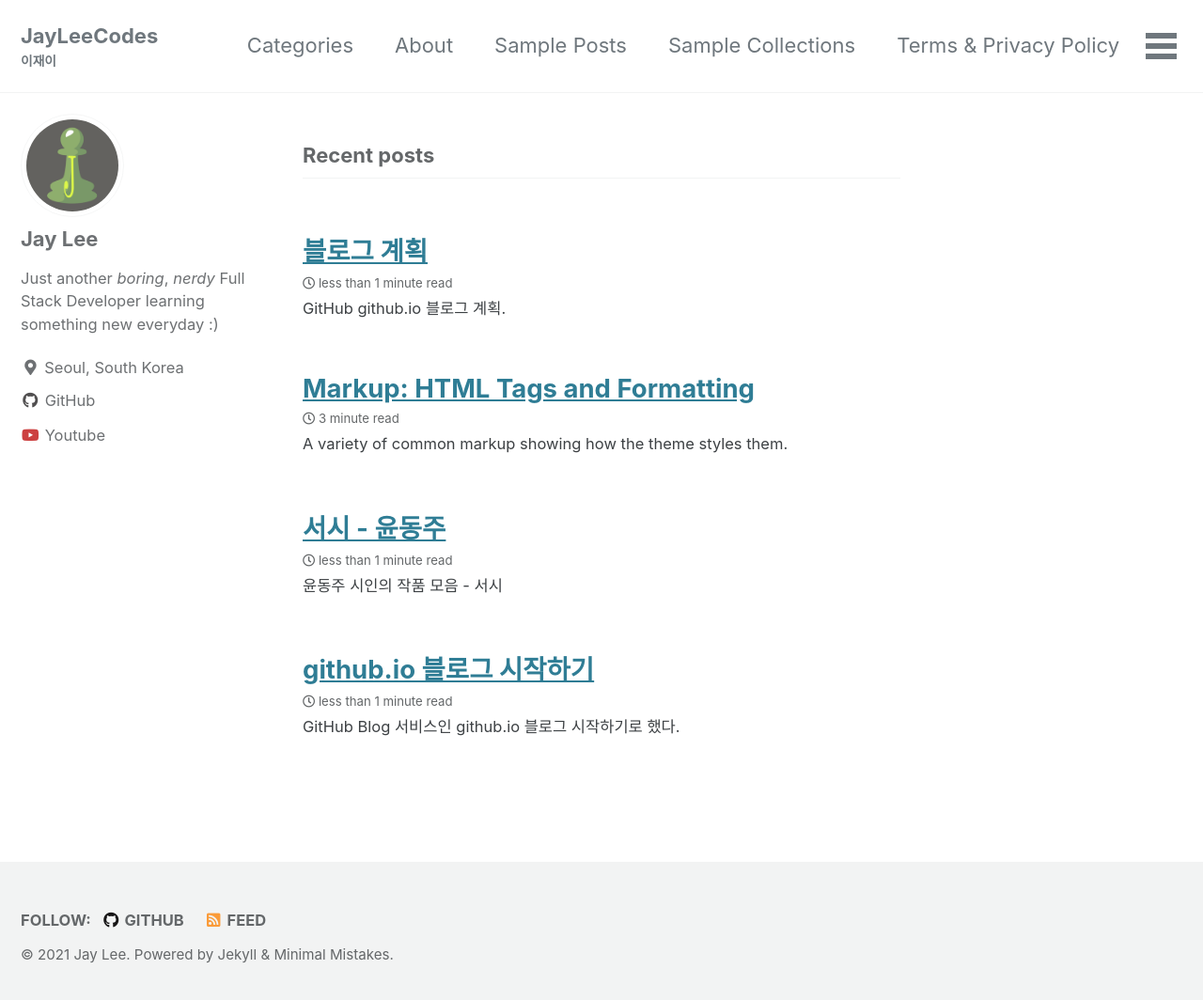
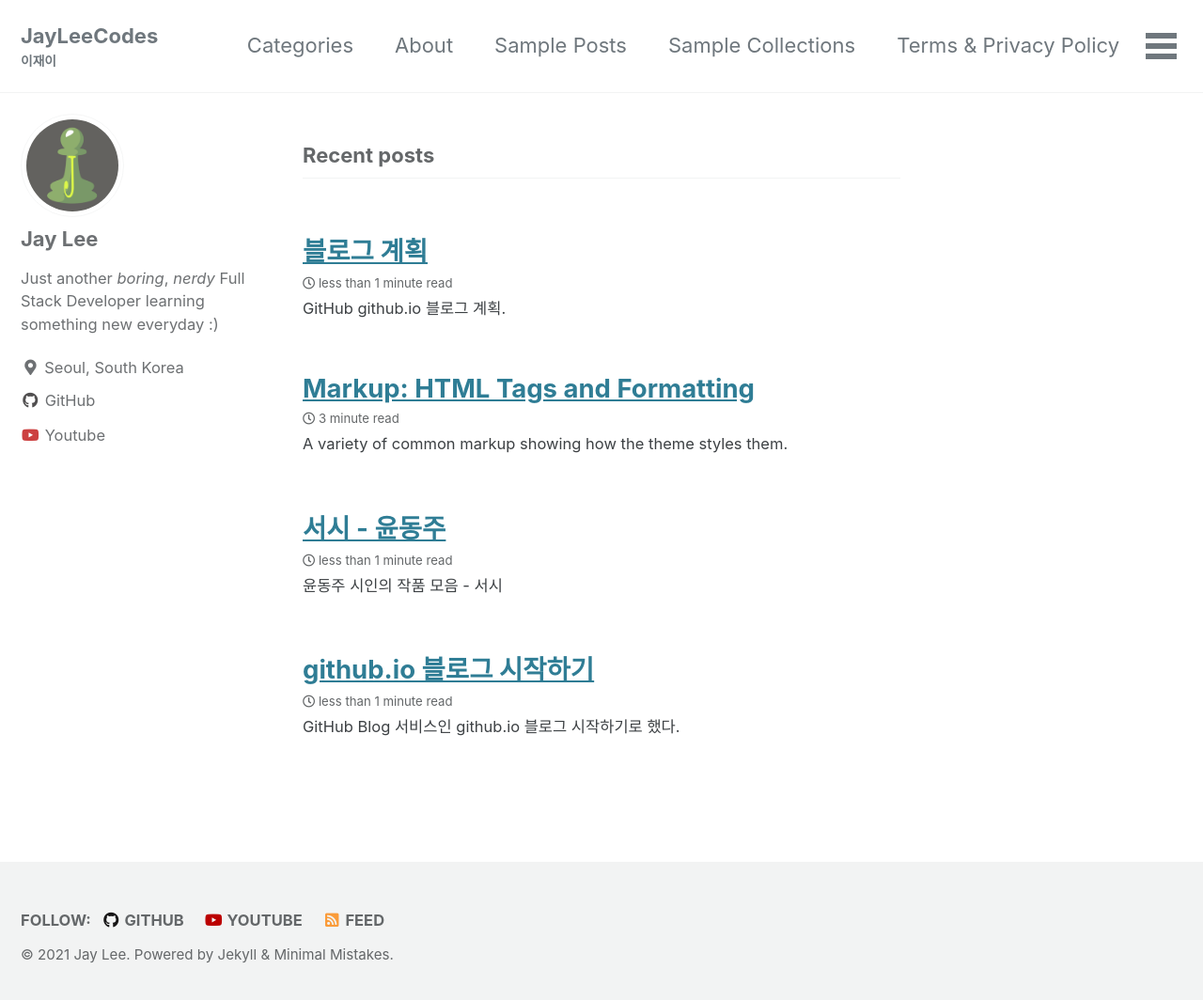
Before and after one commit to jinlee487/jinlee487.github.io, a Jekyll site: the page built from index.html, in a window 1280 px wide and 1072 px high. Shown: the top 1064 px of the window at 94% size. Built offline with Jekyll 4.4.1, drawn with Linux system fonts in a browser that asks for light colours; cached includes are drawn as plain includes; the list of posts is cut into pages by our own code.

Commit message:
added youtube to footer

```diff
--- a/_config.yml
+++ b/_config.yml
@@ -134,6 +134,9 @@
     - label: "GitHub"
       icon: "fab fa-fw fa-github"
       url: "https://github.com/jinlee487"
+    - label: "Youtube"
+      icon: "fab fa-fw fa-youtube"
+      url: "https://www.youtube.com/channel/UCIP05RvZ-g_qXadJprt0cvQ"
     - label: "GitLab"
       icon: "fab fa-fw fa-gitlab"
       # url:
```
